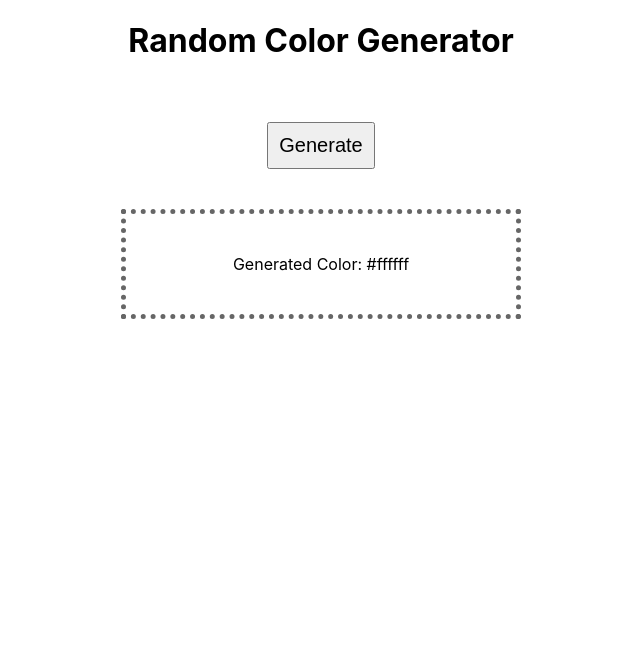
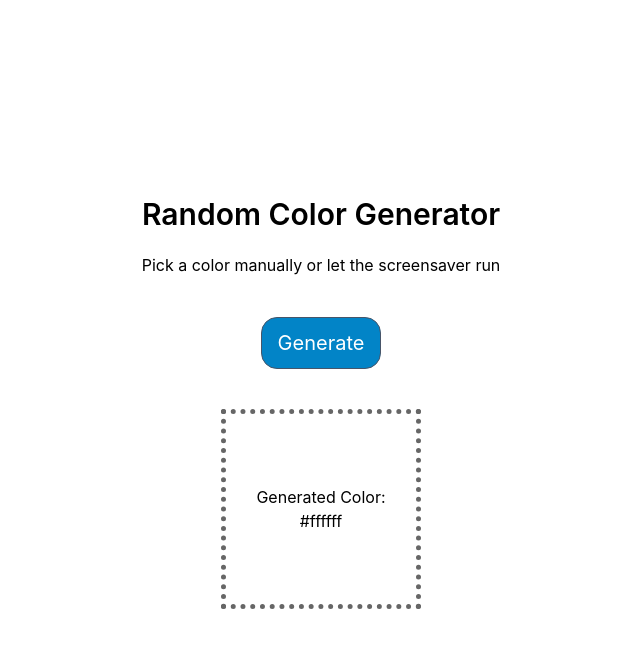
Before and after one commit to anntnt/react-random-color-generator, a React app: page / in a window 1280 px wide. Shown: the top 648 px of the page, without its empty margins (319-959 px from the left). Built offline with nearby package versions, Linux system fonts and the light colour scheme.

Commit message:
Add Tailwind styling to random color generator

```diff
--- a/package.json
+++ b/package.json
@@ -23,6 +23,7 @@
     ]
   },
   "dependencies": {
+    "@headlessui/react": "^2.2.10",
     "@upleveled/react-scripts": "5.0.13",
     "randomcolor": "^0.6.2",
     "react": "^18.3.1",
@@ -47,6 +48,7 @@
     "prettier": "^3.8.3",
     "stylelint": "^16.9.0",
     "stylelint-config-upleveled": "^1.1.3",
+    "tailwindcss": "3",
     "typescript": "^6.0.2"
   },
   "packageManager": "pnpm@9.10.0+sha512.73a29afa36a0d092ece5271de5177ecbf8318d454ecd701343131b8ebc0c1a91c487da46ab77c8e596d6acf1461e3594ced4becedf8921b074fbd8653ed7051c"
--- a/src/App.tsx
+++ b/src/App.tsx
@@ -2,34 +2,41 @@
 import { useState } from 'react';
 
 export default function App() {
+  const hueOptions = [
+    { label: 'Red', value: 'red' },
+    { label: 'Green', value: 'green' },
+    { label: 'Blue', value: 'blue' },
+  ];
+  const [mode, setMode] = useState<'manual' | 'screensaver'>('manual');
+  const [hue, setHue] = useState(hueOptions[0]);
+  const [luminosity, setLuminosity] = useState('light');
+  const [size, setSize] = useState(200);
   const [color, setColor] = useState('#ffffff');
 
   return (
-    <div style={{ textAlign: 'center' }}>
-      <h1>Random Color Generator</h1>
+    <div className="flex min-h-screen flex-col items-center justify-center overflow-hidden bg-white px-6 text-center ">
+      <h1 className="m-0 text-[30px] font-semibold">
+        Random Color Generator
+      </h1>
+      <p className='mt-4'>Pick a color manually or let the screensaver run</p>
       <button
         onClick={() => {
           setColor(randomColor());
         }}
-        style={{
-          fontSize: '20px',
-          padding: '10px',
-          margin: '40px',
-        }}
+        className="my-10 cursor-pointer rounded-2xl border border-slate-600 bg-sky-600 hover:bg-sky-700 px-4 py-2.5 text-[20px] text-white"
       >
         Generate
       </button>
       <div
+        className="box-border flex flex-col items-center justify-center border-[5px] border-dotted border-[#666666] text-center"
         style={{
-          boxSizing: 'border-box',
           backgroundColor: color,
-          padding: '40px 0',
-          margin: 'auto',
-          width: '400px',
-          border: '5px dotted #666666',
+          width: `${size}px`,
+          height: `${size}px`,
         }}
       >
-        Generated Color: {color}
+        <div>Generated Color:</div>
+        <div>{color}</div>
       </div>
     </div>
   );
--- a/src/index.css
+++ b/src/index.css
@@ -1,3 +1,7 @@
+@tailwind base;
+@tailwind components;
+@tailwind utilities;
+
 body {
   margin: 0;
   font-family: -apple-system, BlinkMacSystemFont, 'Segoe UI', 'Roboto', 'Oxygen',
--- /dev/null
+++ b/tailwind.config.js
@@ -0,0 +1,8 @@
+/** @type {import('tailwindcss').Config} */
+module.exports = {
+  content: ['./src/**/*.{js,jsx,ts,tsx}'],
+  theme: {
+    extend: {},
+  },
+  plugins: [],
+};
```
Also changed, not shown: 1 other file (tests, documents, lock files or other folders).
